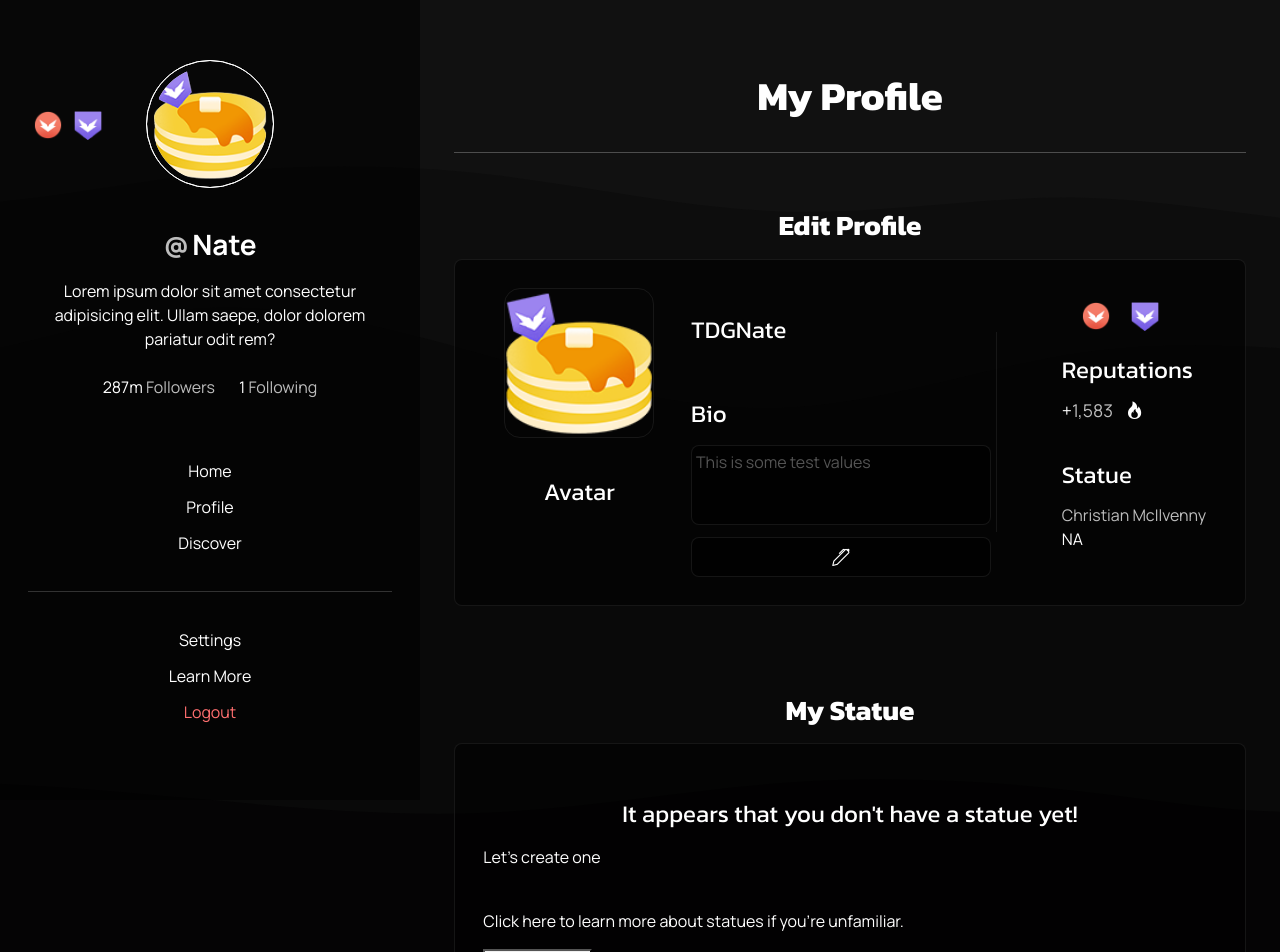
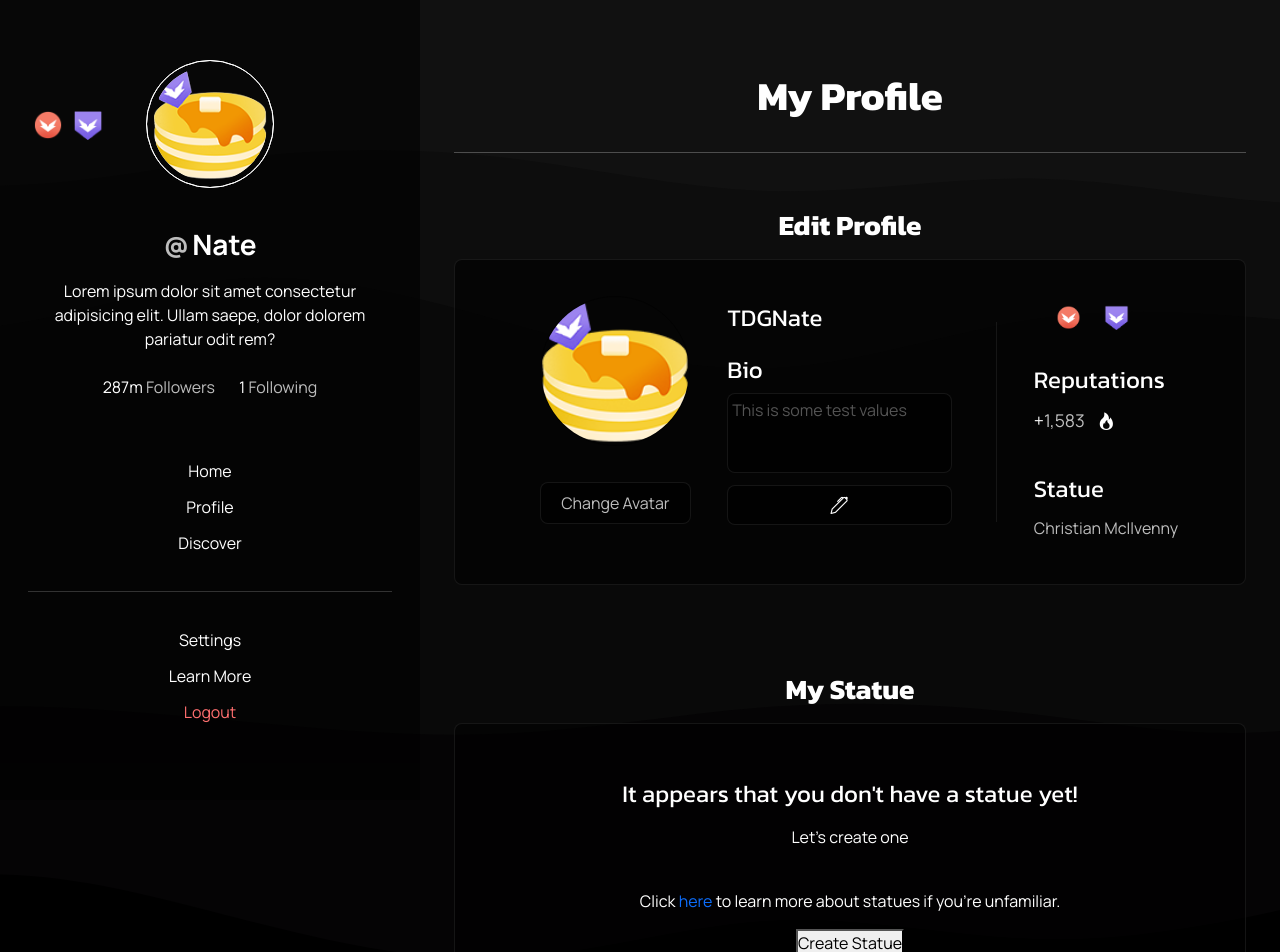
Before and after one commit to TDG-Org/Statue-Status, a React (Create React App) app in the folder client/: page /profile in a window 1280 px wide. Shown: the top 952 px of the page. Built offline with nearby package versions, Linux system fonts and the light colour scheme.

Commit message:
adjusted statue section for users with no statue, and fixed profile section

```diff
--- a/client/src/pages/Profile/ProfilePage.jsx
+++ b/client/src/pages/Profile/ProfilePage.jsx
@@ -32,9 +32,9 @@ const ProfilePage = () => {
               <div className="profile-sect-avatar">
                 <div className="profile-sect-avatar-content">
                   <img src={Pancake} alt="" />
-                  <div className="avatar-edit-overlay"></div>
+                  <div className="avatar-edit-overlay">Edit</div>
                 </div>
-                <h4>Avatar</h4>
+                <button className="change-avatar">Change Avatar</button>
               </div>
 
               {/* Right Side  */}
@@ -85,7 +85,7 @@ const ProfilePage = () => {
                 <Link>Christian McIlvenny</Link>
 
                 {/* If user does not have a statue  */}
-                <p className="no-statue">NA</p>
+                {/* <p className="no-statue">NA</p>  */}
               </div>
             </div>
 
@@ -107,7 +107,7 @@ const ProfilePage = () => {
               <h4>It appears that you don&apos;t have a statue yet!</h4>
               <p>Let&apos;s create one</p>
               <br />
-              <p>Click here to learn more about statues if you&apos;re unfamiliar.</p>
+              <p>Click <Link to="/about#statuesSect">here</Link> to learn more about statues if you&apos;re unfamiliar.</p>
               <button className="create-statue-btn">Create Statue</button>
             </div>
 
--- a/client/src/pages/Profile/ProfilePage.scss
+++ b/client/src/pages/Profile/ProfilePage.scss
@@ -10,31 +10,45 @@
     .container {
       display: flex;
       flex-direction: row;
-      justify-content: space-around;
+      justify-content: space-evenly;
       flex-wrap: nowrap;
       .profile-sect-divider {
         background: $low-dark-clr;
         height: 200px;
         width: 1.5px;
-        margin: auto 3rem;
+        margin: auto 0;
       }
       .user-edit {
         display: flex;
         flex-direction: row;
+        padding: .5rem;
         gap: 1.5rem;
         width: 60%;
         .profile-sect-avatar {
           display: flex;
           flex-direction: column;
+          .change-avatar {
+            color: $mid-light-clr;
+            margin: 2.25rem auto;
+            padding: .5rem 1.25rem;
+            border-radius: 8px;
+            border: 1px solid $low-dark-clr;
+            background-color: $mid-dark-clr;
+            &:hover {
+              border: 1px solid $accent-clr;
+              background-color: $low-dark-clr;
+            }
+          }
           .profile-sect-avatar-content {
             display: flex;
             align-items: center;
             position: relative;
             width: 150px;
-            border: 1px solid $low-dark-clr;
+            border: 1px solid $mid-dark-clr;
             margin: .8rem;
             margin-bottom: 0;
-            border-radius: 1rem;
+            border-radius: 50%;
+            overflow: hidden;
             .avatar-edit-overlay {
               display: none;
               position: absolute;
@@ -42,10 +56,20 @@
               left: 0;
               width: 100%;
               height: 100%;
-              background: rgba(0, 0, 0, 0.500);
+              background: rgba(0, 0, 0, 0.65);
+              justify-content: center;
+              align-items: center;
             }
             img {
               width: 100%;
+            }
+
+            &:hover {
+              border: 1.25px solid $accent-clr;
+              .avatar-edit-overlay {
+                cursor: pointer;
+                display: flex;
+              }
             }
           }
         }
@@ -55,17 +79,24 @@
         display: flex;
         flex-direction: column;
         align-items: flex-start;
+        width: 80%;
         h4 {
           text-align: start;
+          margin: .5rem 0 !important;
+        }
+        #profileUsername {
+          margin: 1.25rem 0 1rem 0 !important;
         }
         .profile-sect-bio {
           width: 100%;
           display: flex;
           flex-direction: column;
+          align-items: flex-start;
           .bio-input {
-            min-width: 300px;
+            width: 100% !important;
+            min-width: 200px;
+            max-width: 425px;
             min-height: 80px;
-            width: 90% !important;
             background-color: $mid-dark-clr;
             resize: none;
             padding: .25rem;
@@ -75,7 +106,8 @@
           }
           .edit-bio-btn {
             width: 100%;
-            margin: .75rem auto;
+            max-width: 425px;
+            margin: .75rem 0;
             padding: .35rem;
             font-size: 1.1rem;
             border-radius: 8px;
@@ -109,8 +141,9 @@
         justify-content: space-evenly;
         align-items: center;
         width: 80%;
+        margin-bottom: .5rem;
         .profile-sect-badge {
-          width: 30px;
+          width: 25px;
           img {
             width: 100%;
           }
@@ -156,4 +189,21 @@
 
 .statue-sect {
   width: 100%;
+  // No Statue
+  .no-statue {
+    display: flex;
+    flex-direction: column;
+    flex-wrap: nowrap;
+    align-items: center;
+    justify-content: center;
+  }
+
+  // Has Statue
+  .statue {
+    display: none;
+  }
 }
+
+// 1365
+
+// Media Queries
```
